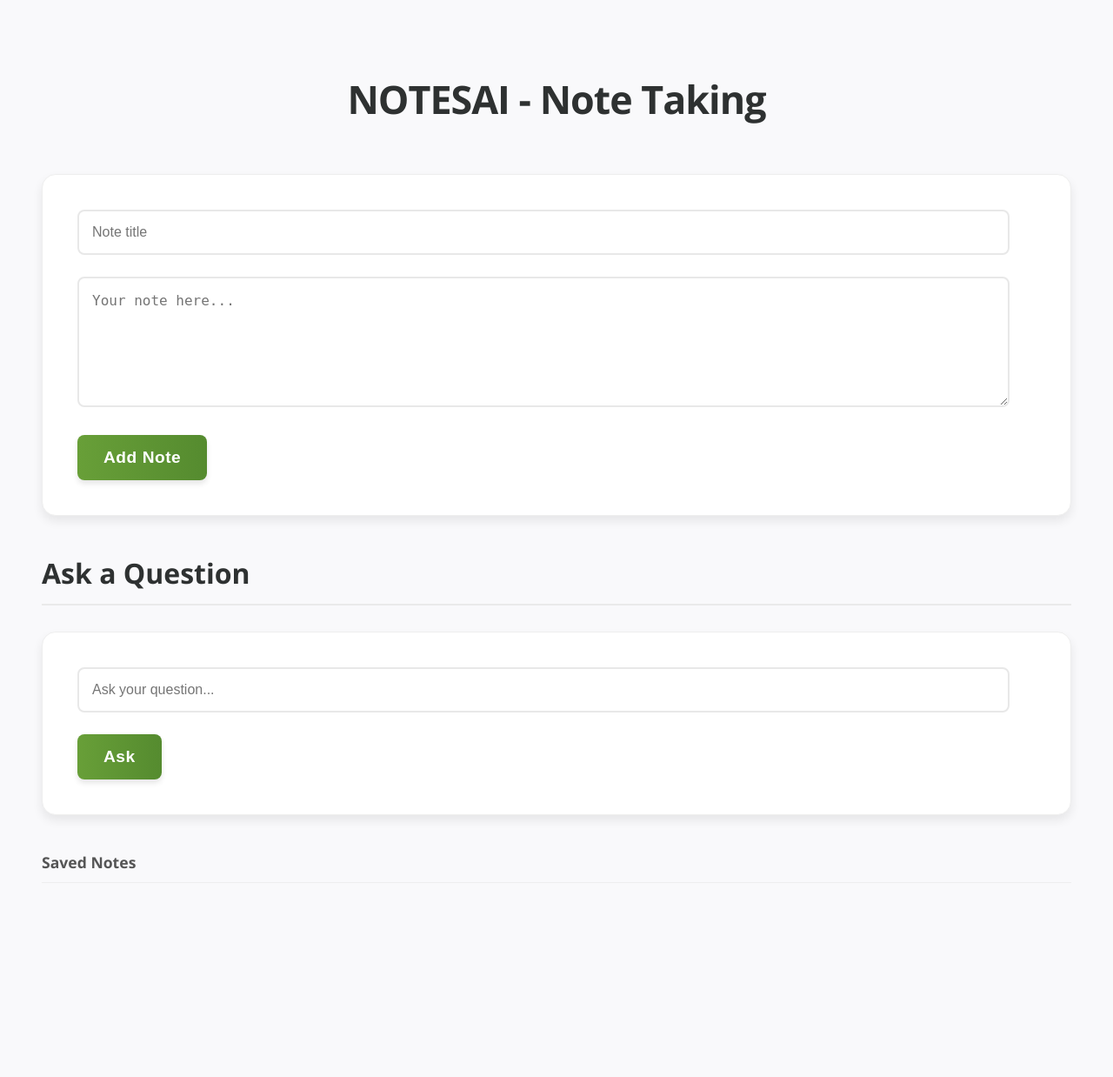
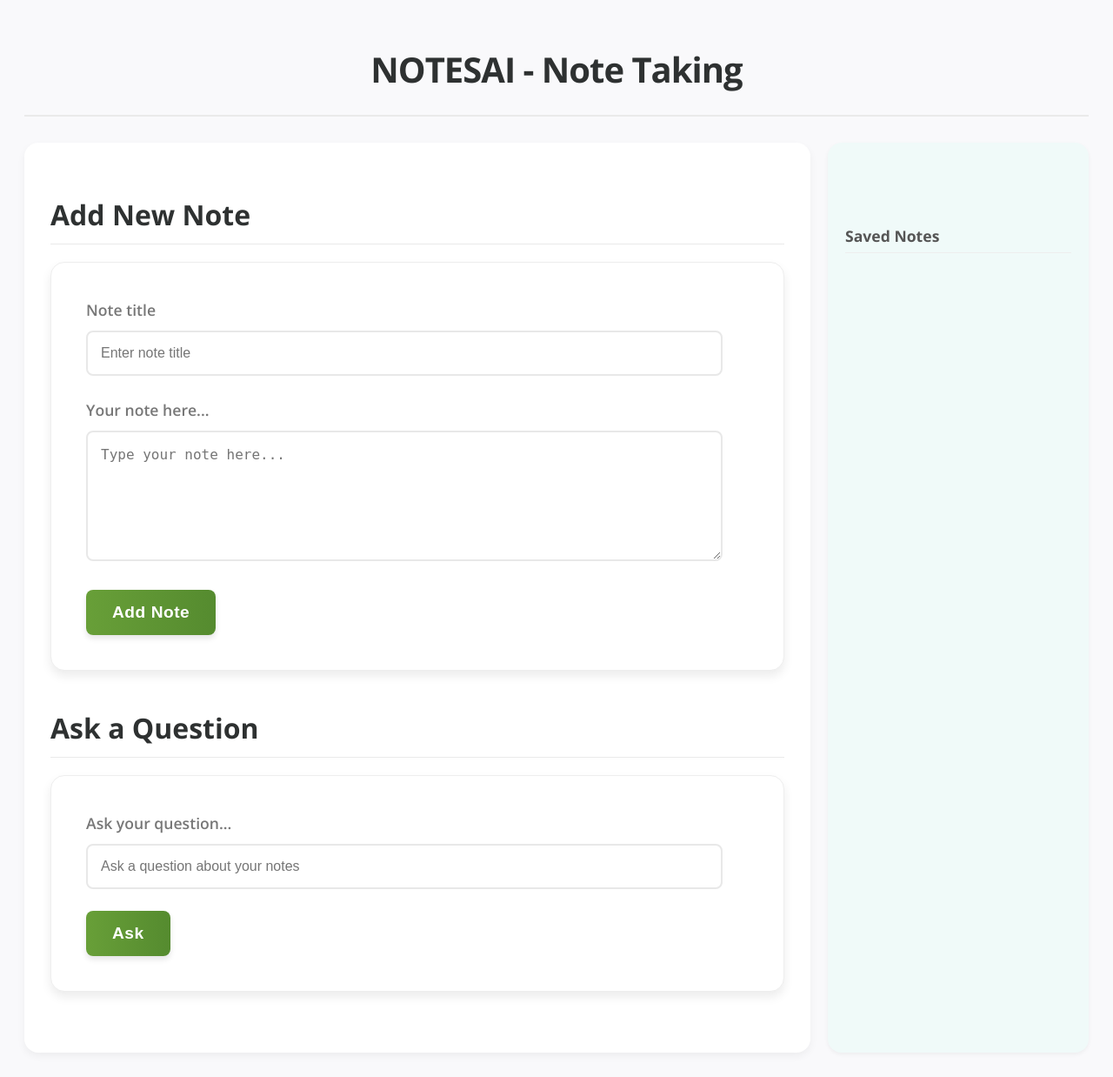
Before and after one commit to Sai-Bojja/NOTESAI, a Flask app: template templates/index.html in a window 1280 px wide. Shown: the whole page at 87% size. Before the commit the page ends 1015 px from the top, so only its background shows below. Run offline with Flask 3, Linux system fonts and the light colour scheme; the template is opened without the code that fills it, so the values that code supplies are empty.

Commit message:
Updated STYLE AND INDEX

```diff
--- a/static/style.css
+++ b/static/style.css
@@ -1,29 +1,38 @@
 /* General Styles  */
 body {
     font-family: 'Open Sans', sans-serif;
-    padding: 40px;
-    background: #f9f9fb; /* A very light, slightly off-white background  */
+    padding: 20px; /* Reduced padding  */
+    background: #f9f9fb;
     color: #333;
     line-height: 1.6;
-    -webkit-font-smoothing: antialiased; /* Smoother font rendering  */
+    -webkit-font-smoothing: antialiased;
     -moz-osx-font-smoothing: grayscale;
+    min-height: 100vh; /* Ensure full height  */
+    display: flex;
+    flex-direction: column;
+}
+
+header {
+    text-align: center;
+    padding: 20px 0;
+    border-bottom: 2px solid #eaeaea;
+    margin-bottom: 30px;
 }
 
 h1 {
-    text-align: center;
-    margin-bottom: 50px;
-    font-size: 2.8rem;
+    font-size: 2.5rem;
     font-weight: 700;
-    color: #2e3131; /* Darker heading color  */
+    color: #2e3131;
     letter-spacing: -1px;
+    margin: 0;
 }
 
 h2 {
     color: #2e3131;
     font-size: 2rem;
-    margin-bottom: 30px;
-    border-bottom: 2px solid #eaeaea; /* Light border  */
-    padding-bottom: 10px;
+    margin-bottom: 20px;
+    border-bottom: 1px solid #eaeaea;
+    padding-bottom: 8px;
 }
 
 h3 {
@@ -35,18 +44,101 @@ h3 {
 h4 {
     color: #555;
     font-size: 1.1rem;
-    margin-top: 40px;
+    margin-top: 20px;
     border-bottom: 1px solid #eee;
-    padding-bottom: 8px;
+    padding-bottom: 5px;
 }
 
-/* Form Styles  */
+/* Layout Styles  */
+.container {
+    display: grid;
+    grid-template-columns: 1fr 300px; /* Main content takes the remaining space, sidebar is 300px wide  */
+    gap: 20px;
+    flex: 1; /* Grow to fill available space  */
+}
+
+main {
+    padding: 30px;
+    background: #fff;
+    border-radius: 16px;
+    box-shadow: 0 4px 10px rgba(0, 0, 0, 0.05);
+}
+
+aside.notes-sidebar {
+    background: #f0faf9;
+    border-radius: 16px;
+    box-shadow: 0 2px 5px rgba(0, 0, 0, 0.05);
+    padding: 20px;
+    overflow-y: auto; /* Scroll if content overflows  */
+    height: calc(100% - 40px); /* Adjust for padding  */
+    position: sticky;
+    top: 20px;
+    transition: transform 0.3s ease-in-out, width 0.3s ease-in-out, opacity 0.3s ease-in-out; /* Smooth transitions  */
+}
+
+.sidebar-toggle {
+    background: none;
+    border: none;
+    font-size: 1.5rem;
+    cursor: pointer;
+    margin-bottom: 15px;
+    color: #777;
+    transition: color 0.2s ease-in-out;
+    padding: 5px;
+    border-radius: 5px;
+}
+
+.sidebar-toggle:hover {
+    color: #555;
+    background-color: rgba(0, 0, 0, 0.05);
+}
+
+.notes-list {
+    margin-top: 10px;
+}
+
+.note-preview {
+    padding: 15px;
+    margin-bottom: 15px;
+    border-bottom: 1px solid #eee;
+}
+
+.note-preview:last-child {
+    border-bottom: none;
+}
+
+.note-preview h5 {
+    font-size: 1.1rem;
+    margin-bottom: 5px;
+    color: #546e7a;
+}
+
+.note-preview p {
+    font-size: 0.9rem;
+    color: #777;
+    line-height: 1.4;
+    margin-bottom: 10px;
+}
+
+.note-preview a {
+    color: #d32f2f;
+    text-decoration: none;
+    font-weight: 600;
+    transition: color 0.2s ease-in-out;
+}
+
+.note-preview a:hover {
+    color: #b71c1c;
+    text-decoration: underline;
+}
+
+/* Form Styles (unchanged from previous)  */
 form {
     background: #fff;
     padding: 40px;
     margin-bottom: 40px;
     border-radius: 16px;
-    box-shadow: 0 6px 12px rgba(0, 0, 0, 0.08); /* Deeper shadow  */
+    box-shadow: 0 6px 12px rgba(0, 0, 0, 0.08);
     border: 1px solid #eee;
 }
 
--- a/templates/index.html
+++ b/templates/index.html
@@ -4,18 +4,30 @@
     <title>NOTESAI - MVP</title>
     <link rel="stylesheet" href="/static/style.css">
     <link href="https://fonts.googleapis.com/css2?family=Open+Sans:wght@400;500;600;700&display=swap" rel="stylesheet">
-</head>
+    <script src="/static/script.js" defer></script> <meta name="viewport" content="width=device-width, initial-scale=1.0"> </head>
 <body>
+    <header>
         <h1>NOTESAI - Note Taking</h1>
+    </header>
+
+    <div class="container">
+        <main>
+            <section class="note-form-section">
+                <h2>Add New Note</h2>
                 <form method="POST" action="/add">
-        <input type="text" name="title" placeholder="Note title" required>
-        <textarea name="content" placeholder="Your note here..." rows="5" required></textarea>
+                    <label for="note-title">Note title</label>
+                    <input type="text" id="note-title" name="title" placeholder="Enter note title" required>
+                    <label for="note-content">Your note here...</label>
+                    <textarea id="note-content" name="content" placeholder="Type your note here..." rows="5" required></textarea>
                     <button type="submit">Add Note</button>
                 </form>
+            </section>
 
+            <section class="ask-question-section">
                 <h2>Ask a Question</h2>
                 <form method="POST" action="/ask">
-        <input type="text" name="query" placeholder="Ask your question..." required>
+                    <label for="question-input">Ask your question...</label>
+                    <input type="text" id="question-input" name="query" placeholder="Ask a question about your notes" required>
                     <button type="submit">Ask</button>
                 </form>
 
@@ -25,14 +37,26 @@
                     <p>{{ results }}</p>
                 </div>
                 {% endif %}
+            </section>
+        </main>
 
+        <aside class="notes-sidebar">
+            <button class="sidebar-toggle" aria-label="Toggle Notes Sidebar">
+                <svg xmlns="http://www.w3.org/2000/svg" viewBox="0 0 24 24" fill="currentColor">
+                    <path fill-rule="evenodd" d="M3 6.75A.75.75 0 013.75 6h16.5a.75.75 0 010 1.5H3.75A.75.75 0 013 6.75zM3 12.75A.75.75 0 013.75 12h16.5a.75.75 0 010 1.5H3.75A.75.75 0 013 12.75zM3 18.75A.75.75 0 013.75 18h16.5a.75.75 0 010 1.5H3.75A.75.75 0 013 18.75z" clip-rule="evenodd" />
+                </svg>
+            </button>
             <h4>Saved Notes</h4>
+            <div class="notes-list">
                 {% for note in notes %}
-        <div class="note">
-            <h3>{{ note[1] }}</h3>
-            <p>{{ note[2] }}</p>
-            <a href="/delete/{{ note[0] }}">Delete</a>
+                    <div class="note-preview">
+                        <h5>{{ note[1] }}</h5>
+                        <p>{{ note[2] | truncate(100) }}</p> <a href="/delete/{{ note[0] }}">Delete</a>
                     </div>
                 {% endfor %}
+            </div>
+        </aside>
+    </div>
+
 </body>
 </html>
```
Also changed, not shown: other parts of static/style.css (+27 -25 lines). Lines whose indentation alone changed are shown as unchanged.
